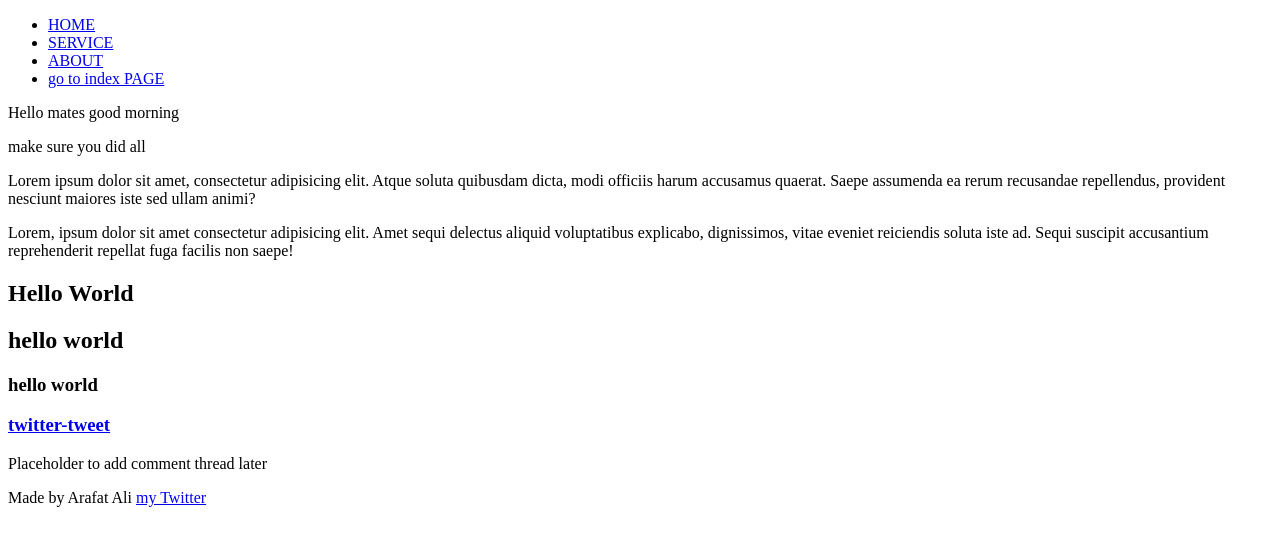
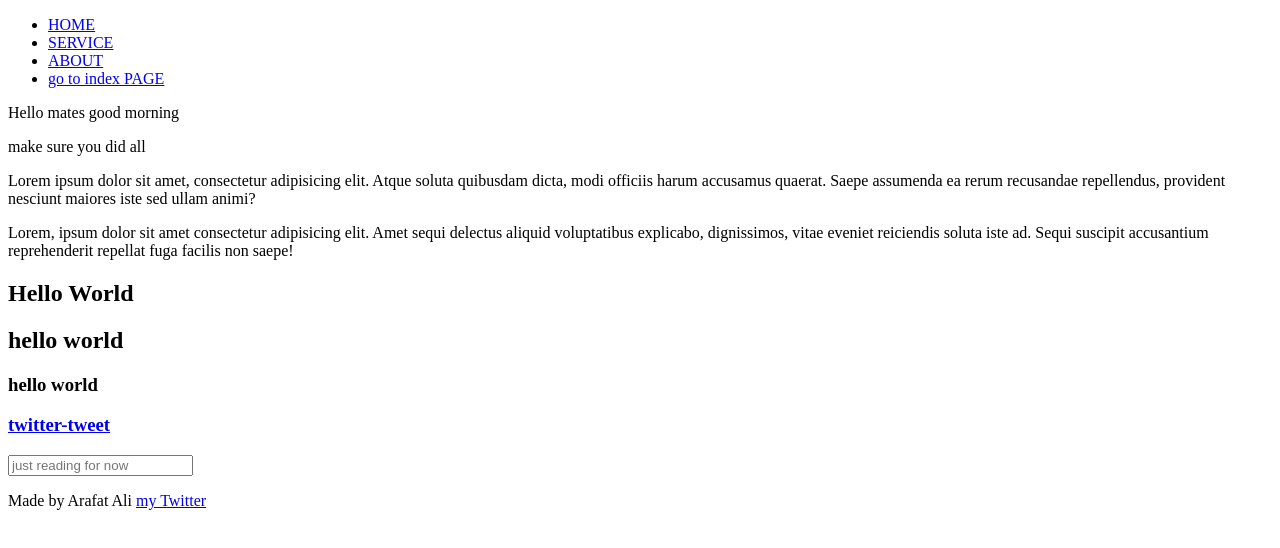
Before and after one commit to Aravattali/My_First_Portfolio, a plain HTML site: page html_basic/tweets.html in a window 1280 px wide. Drawn offline with Linux system fonts and the light colour scheme.

Commit message:
add the changes to the tweets file

```diff
--- a/html_basic/tweets.html
+++ b/html_basic/tweets.html
@@ -9,6 +9,7 @@
 
 <body>
     <header>
+        <nav>
             <ul>
                 <li>
                     <a href="home">HOME</a>
@@ -21,6 +22,7 @@
                 </li>
                 <li> <a href="index.html">go to index PAGE</a></li>
             </ul>
+        </nav>
     </header>
     <main>
         <article>
@@ -39,7 +41,9 @@
             </h3>
         </article>
         <aside>
-            <p>Placeholder to add comment thread later</p>
+
+            <p><input type="text" name="comment" id="commt" placeholder="just reading for now">
+            </p>
         </aside>
     </main>
     <footer>
```
Lines whose indentation alone changed are shown as unchanged.
